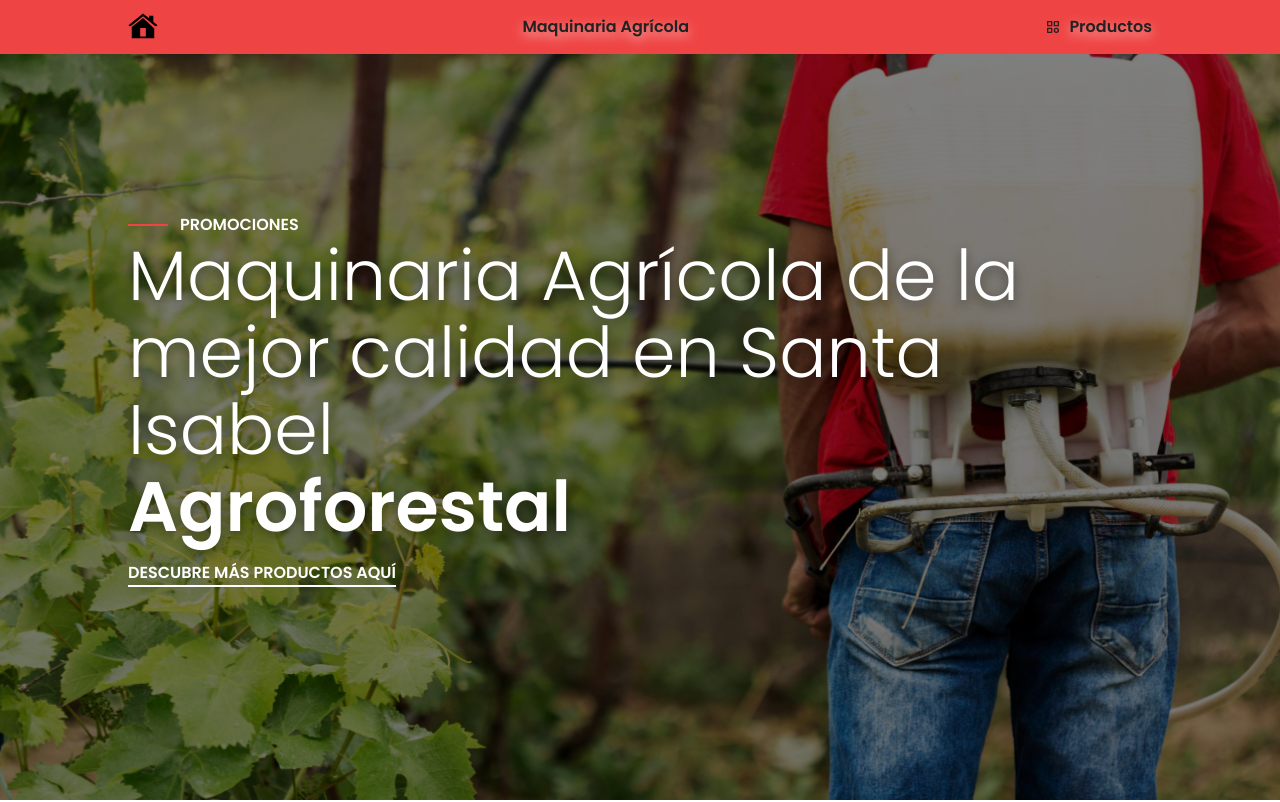
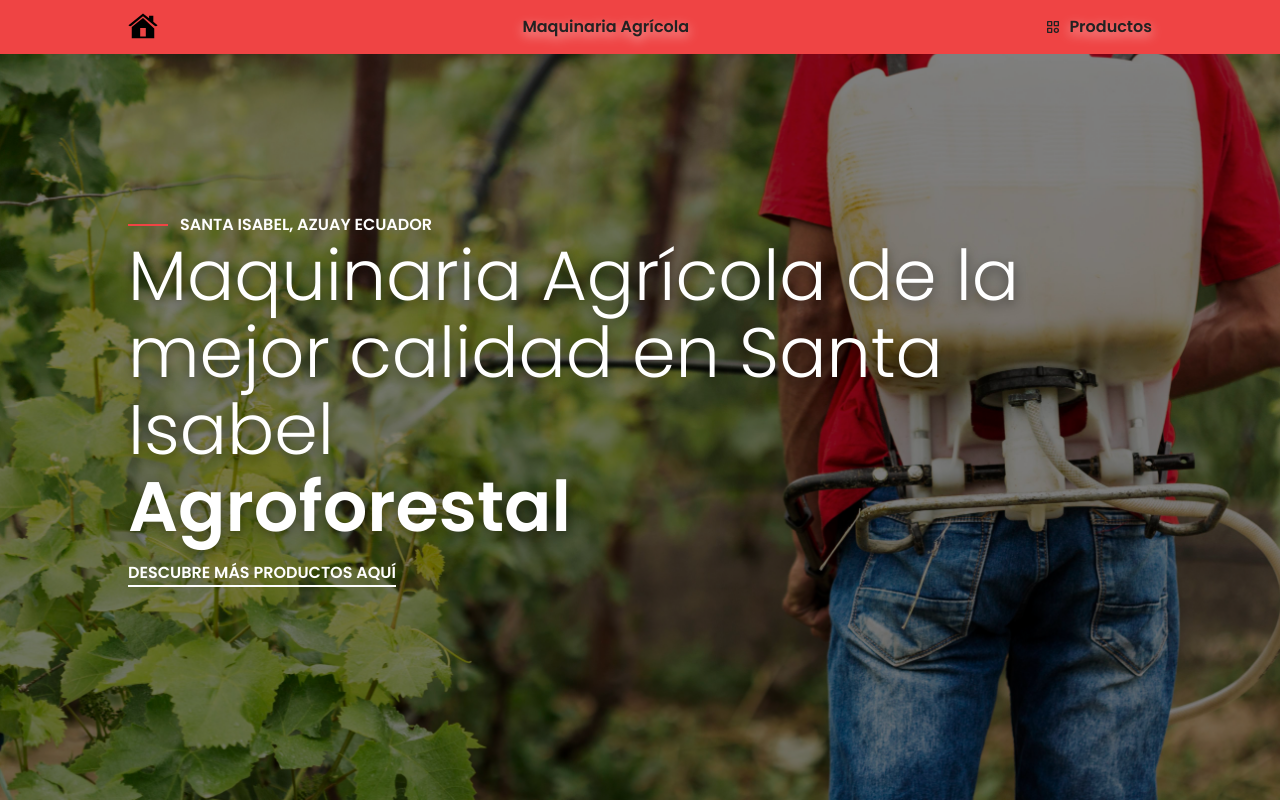
Before and after one commit to WilsonCabrera1996/dashboard-maquiagro, a React (Create React App) app: page / in a window 1280 px wide. Shown: the top 802 px of the page. Built offline with nearby package versions, Linux system fonts and the light colour scheme.

Commit message:
Change Header

```diff
--- a/src/components/Hero.js
+++ b/src/components/Hero.js
@@ -10,7 +10,7 @@ const Hero = () => {
       <div className='container relative mx-auto flex justify-around h-full'>
         <div className='flex flex-col justify-center'>
           <div className='font-semibold flex items-center uppercase'>
-            <div className='w-10 h-[2px] bg-red-500 mr-3 '></div><div className='text-white'>Promociones</div>
+            <div className='w-10 h-[2px] bg-red-500 mr-3 '></div><div className='text-white'>Santa Isabel, AZUAY Ecuador</div>
           </div>
           <h1 className='text-[70px] leading-[1.1] font-light mb-4 text-white drop-shadow-custom'>
             Maquinaria Agrícola de la mejor calidad en Santa Isabel <br />
--- a/src/pages/ProductType.js
+++ b/src/pages/ProductType.js
@@ -28,7 +28,7 @@ const ProductType = () => {
     <div>
       <section className='py-16'>
         <div className='container mx-auto'>
-          <h1 className='text-3xl font-semibold mb-8 mt-16 text-center'>{getTitle(type)}</h1>
+          <h1 className='text-3xl font-semibold mb-8 mt-10 text-center'>{getTitle(type)}</h1>
           <div className='grid grid-cols-1 sm:grid-cols-2 lg:grid-cols-4 gap-6'>
             {filteredProducts.map(product => (
               <Product key={product.id} product={product} />
```
